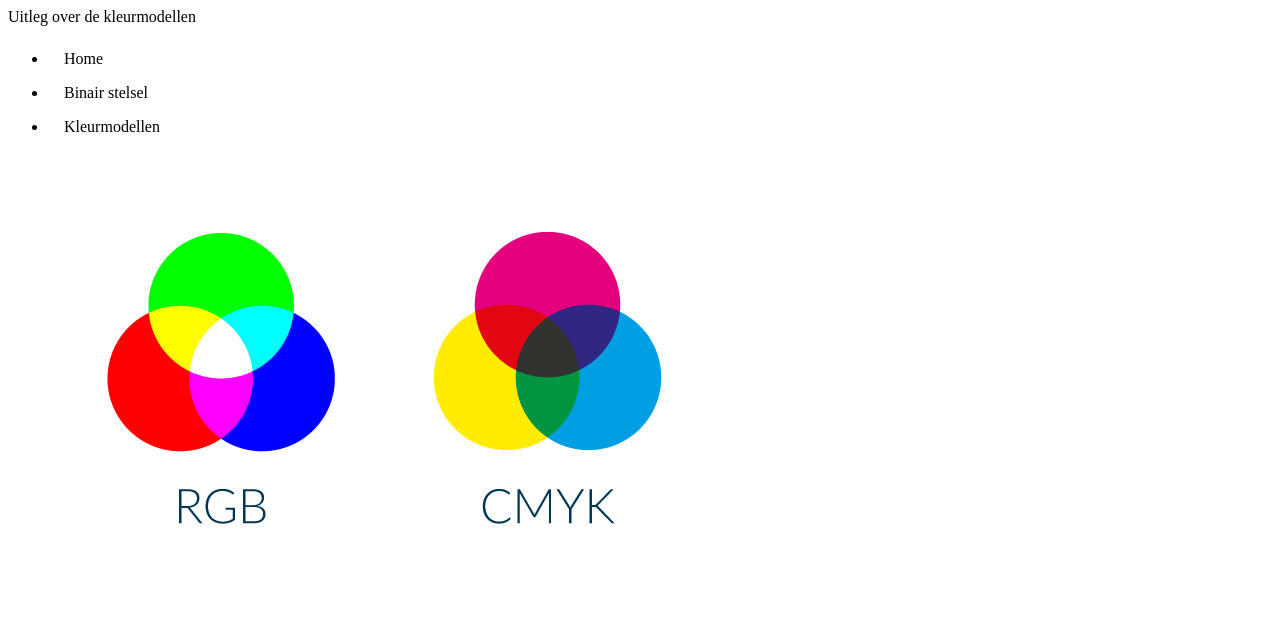
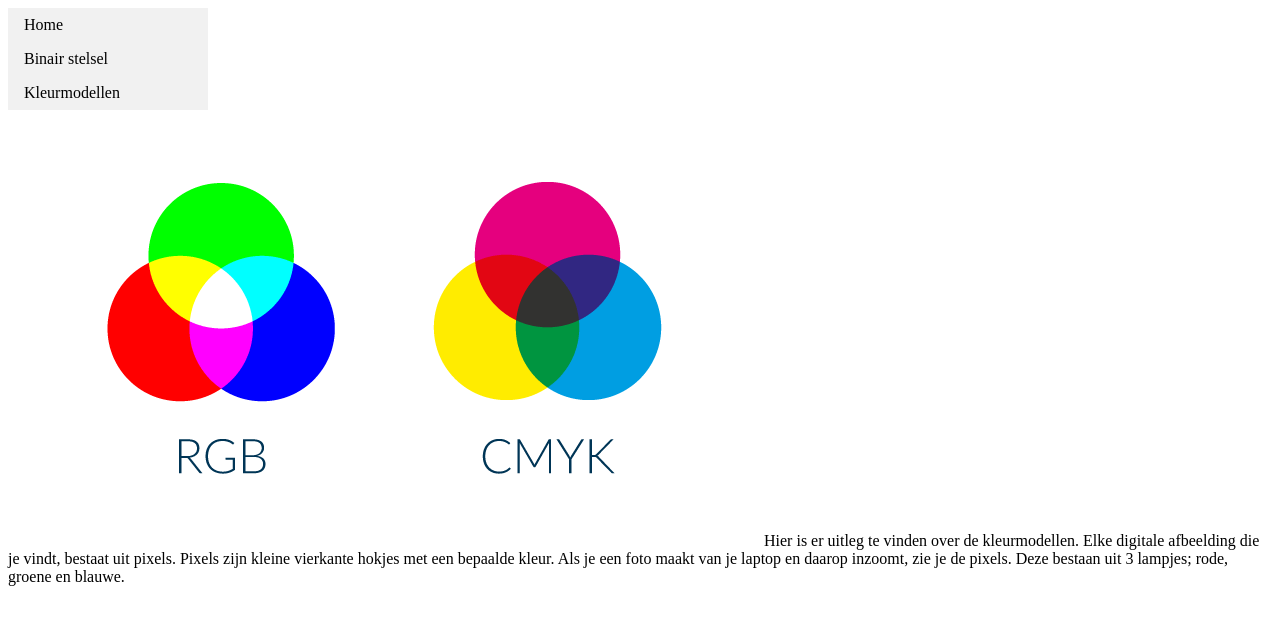
Before and after one commit to SofieFakkel/SofieFakkel.github.io, a plain HTML site: page kleurmodellen.html in a window 1280 px wide. Drawn offline with Linux system fonts and the light colour scheme.

Commit message:
Text added

```diff
--- a/kleurmodellen.html
+++ b/kleurmodellen.html
@@ -6,7 +6,6 @@
         <meta charset="utf-8">
     </head>
     <body>
-        Uitleg over de kleurmodellen
 
         <ul>
             <li><a href="index.html">Home</a></li>
@@ -16,5 +15,11 @@
 
         <img src="Kleurmodellen.png" alt="Kleurmodellen">
 
+        Hier is er uitleg te vinden over de kleurmodellen.
+
+        Elke digitale afbeelding die je vindt, bestaat uit pixels. Pixels zijn kleine vierkante hokjes met een bepaalde kleur.
+        Als je een foto maakt van je laptop en daarop inzoomt, zie je de pixels. Deze bestaan uit 3 lampjes; rode, groene en blauwe.
+
+
     </body>
 </html>
--- a/layout.css
+++ b/layout.css
@@ -1,5 +1,3 @@
-<head>
-<style>
 ul {
   list-style-type: none;
   margin: 0;
@@ -20,17 +18,9 @@ li a:hover {
   background-color: #555;
   color: white;
 }
-</style>
-</head>
-<body>
-
-<h2>Vertical Navigation Bar</h2>
 
 <ul>
-  <li><a href="#home">Home</a></li>
-  <li><a href="#news">News</a></li>
-  <li><a href="#contact">Contact</a></li>
-  <li><a href="#about">About</a></li>
+  <li><a href="#index">Home</a></li>
+  <li><a href="#binairstelsel">News</a></li>
+  <li><a href="#kleurmodellen">Contact</a></li>
 </ul>
-
-</body>
```
